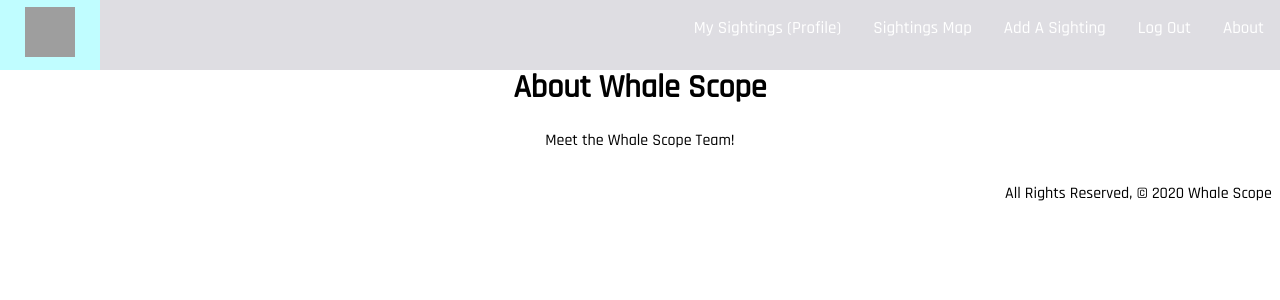
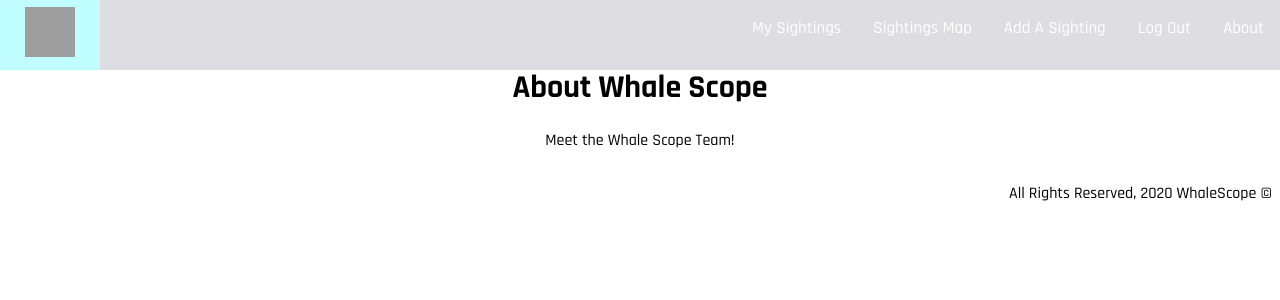
Before and after one commit to patinoale/WhaleScope, a Django app: page /about/ in a window 1280 px wide. Shown: the top 300 px of the page. Run offline with Django 3.2, Linux system fonts and the light colour scheme; the visitor is signed in with stand-in values (Sample User, id 1); some libraries are stand-ins or nearby versions; grey boxes are pictures that could not be loaded.

Commit message:
final nav and footer style complete

```diff
--- a/main_app/templates/base.html
+++ b/main_app/templates/base.html
@@ -6,8 +6,9 @@
   <meta charset="UTF-8">
   <meta name="viewport" content="width=device-width, initial-scale=1.0">
   <meta http-equiv="X-UA-Compatible" content="ie=edge">
-  <title>Whale Scope</title>
-  <link href="https://fonts.googleapis.com/css2?family=Rajdhani:wght@500&display=swap" rel="stylesheet">
+  <link rel="shortcut icon" href="https://i.imgur.com/AzyIR4f.png" />
+  <title>WhaleScope</title>
+  <link href="https://fonts.googleapis.com/css2?family=Rajdhani:wght@300;500;700&display=swap" rel="stylesheet">
   <link rel="stylesheet" type="text/css" href="{% static 'css/style.css' %}">
   <script src="https://ajax.googleapis.com/ajax/libs/jquery/3.3.1/jquery.min.js"></script>
   <script type="text/javascript" src="{% static 'js/script.js'%}"></script>
@@ -22,21 +23,22 @@
     <a href="{% url 'about' %}">About</a>
 
     {% if user.is_authenticated %}
-    <a href="{% url 'logout' %}">Log Out</a>
-    <a href="{% url 'sightings_create' %}">Add A Sighting</a>
-    <a href="{% url 'map' %}">Sightings Map</a>
-      <a href="{% url 'index' %}">My Sightings (Profile)</a>
+      <a href="{% url 'logout' %}">Log Out</a>
+      <a href="{% url 'sightings_create' %}">Add A Sighting</a>
+      <a href="{% url 'map' %}">Sightings Map</a>
+      <a href="{% url 'index' %}">My Sightings</a>
     {% else %}
       <a href="{% url 'signup' %}">Sign Up</a>
       <a href="{% url 'login' %}">Log In</a>
-      {% endif %}
+    {% endif %}
+
   </div>
   <main>
     {% block content %}
     {% endblock %}
   </main>
   <footer>
-    <div>All Rights Reserved, &copy; 2020 Whale Scope &nbsp;</div>
+    <div>All Rights Reserved, 2020 WhaleScope &copy; &nbsp;</div>
   </footer>
 </body>
 </html>
```
